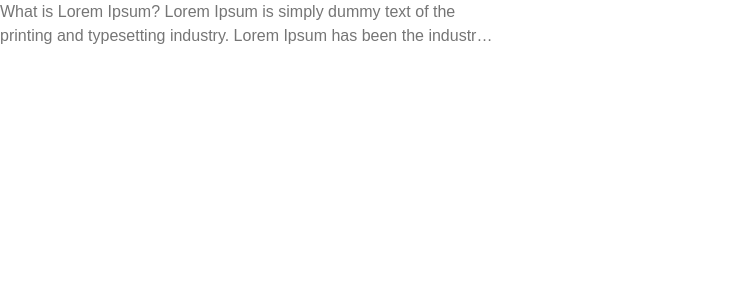
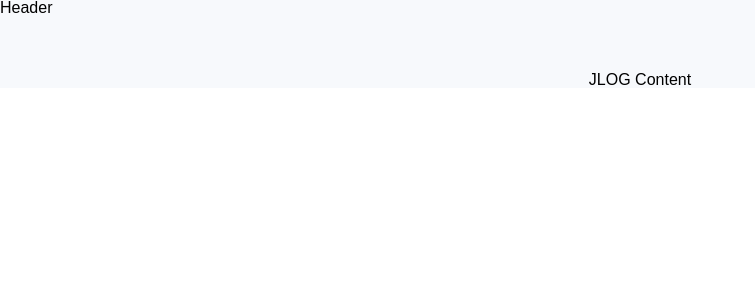
Before and after one commit to reisyun/sixsense, a React (Create React App) app in the folder ssweb-client/: page / in a window 1280 px wide. Shown: the top 300 px of the page, without its empty margins (0-755 px from the left). Built offline with nearby package versions, Linux system fonts and the light colour scheme.

Commit message:
feat: Use react-router-dom
- Connect Jlog page
- Add Layout components

```diff
--- a/ssweb-client/package.json
+++ b/ssweb-client/package.json
@@ -16,6 +16,7 @@
     "polished": "^4.0.5",
     "react": "^17.0.1",
     "react-dom": "^17.0.1",
+    "react-router-dom": "^5.2.0",
     "react-scripts": "4.0.1",
     "web-vitals": "^1.0.1"
   },
@@ -35,6 +36,7 @@
     "@types/node": "^14.14.20",
     "@types/react": "^17.0.0",
     "@types/react-dom": "^17.0.0",
+    "@types/react-router-dom": "^5.1.7",
     "@typescript-eslint/eslint-plugin": "^4.12.0",
     "@typescript-eslint/parser": "^4.12.0",
     "eslint": "^7.17.0",
--- a/ssweb-client/src/components/App.tsx
+++ b/ssweb-client/src/components/App.tsx
@@ -1,21 +1,33 @@
 import React from 'react';
+import { BrowserRouter as Router, Route, Switch } from 'react-router-dom';
 import { ThemeProvider, Global } from '@emotion/react';
 import theme from '@styles/theme';
 import global from '@styles/global';
-import Text from '@components/atoms/Text';
+import Layout from '@components/templates/Layout';
+import Jlog from '@components/views/Jlog';
+
+const routes = [
+  {
+    name: 'JLOG',
+    path: '/',
+    exact: true,
+    component: Jlog,
+  },
+];
 
 function App() {
+  const route = routes.map(({ path, component, exact }) => (
+    <Route key={path} path={path} component={component} exact={exact} />
+  ));
+
   return (
     <ThemeProvider theme={theme}>
       <Global styles={global} />
-      <div style={{ width: '500px' }}>
-        <Text color="secondary" ellipsis={{ lines: 2 }}>
-          What is Lorem Ipsum? Lorem Ipsum is simply dummy text of the printing and typesetting
-          industry. Lorem Ipsum has been the industrys standard dummy text ever since the 1500s,
-          when an unknown printer took a galley of type and scrambled it to make a type specimen
-          book.
-        </Text>
-      </div>
+      <Layout>
+        <Router>
+          <Switch>{route}</Switch>
+        </Router>
+      </Layout>
     </ThemeProvider>
   );
 }
--- /dev/null
+++ b/ssweb-client/src/components/templates/Layout.tsx
@@ -0,0 +1,26 @@
+import React from 'react';
+import styled from '@emotion/styled';
+
+const Wrapper = styled.div`
+  position: relative;
+  display: grid;
+  grid-template-rows: 72px 1fr;
+  background: ${props => props.theme.palette.background.default};
+`;
+
+const Content = styled.main`
+  position: relative;
+  margin: 0 auto;
+  max-width: 1200px;
+`;
+
+function Layout({ children }: { children: React.ReactChild }) {
+  return (
+    <Wrapper>
+      <div>Header</div>
+      <Content>{children}</Content>
+    </Wrapper>
+  );
+}
+
+export default Layout;
--- /dev/null
+++ b/ssweb-client/src/components/views/Jlog.tsx
@@ -0,0 +1,7 @@
+import React from 'react';
+
+function Jlog() {
+  return <div>JLOG Content</div>;
+}
+
+export default Jlog;
```
Also changed, not shown: 1 other file (tests, documents, lock files or other folders).
